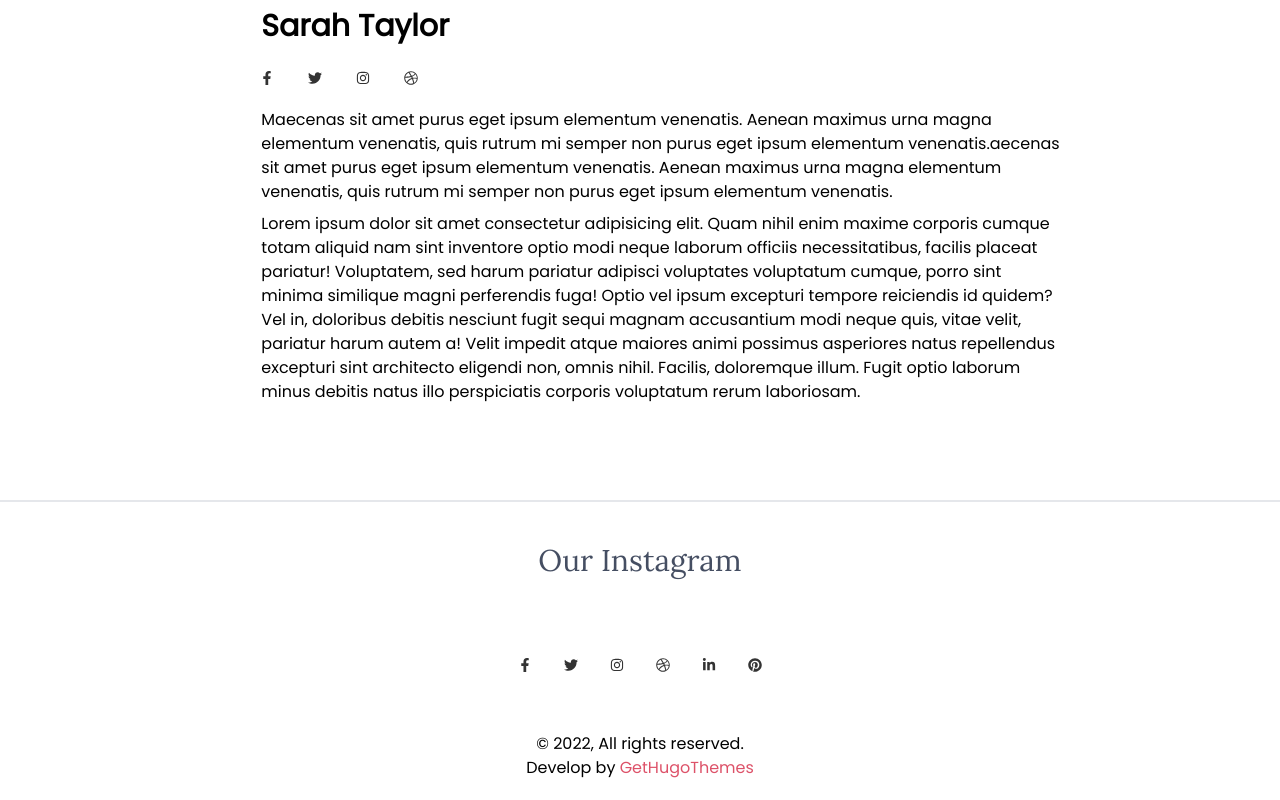
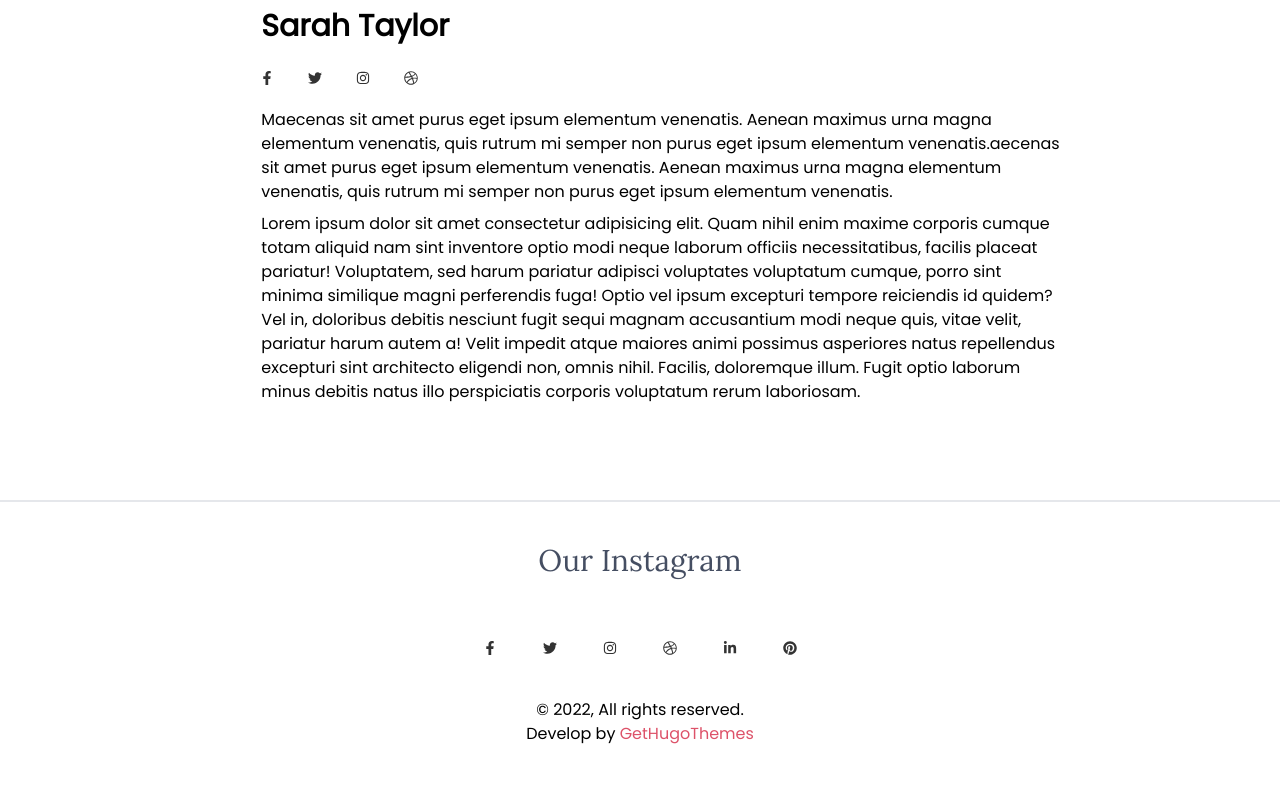
Before and after one commit to medlaam/fornax-nextjs, a Next.js app: page /about in a window 1280 px wide. Shown: the part 509-1309 px from the top of the page. After the commit the page ends 1275 px from the top, so only its background shows below. Built offline with nearby package versions, Linux system fonts and the light colour scheme.

Commit message:
footer and single blog pages link updated

```diff
--- a/components/footer.js
+++ b/components/footer.js
@@ -8,12 +8,12 @@ const Footer = () => {
         <p className={`${styles.heading} mt-5`}>Our Instagram</p>
       </div>
         <ul className={`${styles.icons} mt-10 flex items-center justify-center`}>
-          <li className="m-4"><a href="#"><FaFacebookF /></a></li>
-          <li className="m-4"><a href="#"><FaTwitter /></a></li>
-          <li className="m-4"><a href="#"><FaInstagram /></a></li>
-          <li className="m-4"><a href="#"><FaDribbble /></a></li>
-          <li className="m-4"><a href="#"><FaLinkedinIn /></a></li>
-          <li className="m-4"><a href="#"><FaPinterest /></a></li>
+          <li className="m-4"><a href="/#"><FaFacebookF /></a></li>
+          <li className="m-4"><a href="/#"><FaTwitter /></a></li>
+          <li className="m-4"><a href="/#"><FaInstagram /></a></li>
+          <li className="m-4"><a href="/#"><FaDribbble /></a></li>
+          <li className="m-4"><a href="/#"><FaLinkedinIn /></a></li>
+          <li className="m-4"><a href="/#"><FaPinterest /></a></li>
         </ul>
       <div className="mt-5 text-center">
         <p>© {new Date().getFullYear()}, All rights reserved. <br /> Develop by  <a className={styles.titles} href="">GetHugoThemes</a></p>
--- a/pages/blog/[slug].js
+++ b/pages/blog/[slug].js
@@ -67,7 +67,7 @@ export default function PostPage({ frontmatter: { title, date, tags, name, image
               <li style={{ backgroundColor: '#395693' }} className="ml-5"><a href={`https://www.facebook.com/sharer/sharer.php?u=+https://liberte-blogs.netlify.app/blog/${slug}`} target="_blank" rel="noopener noreferrer"><FaFacebookF /></a></li>
               <li style={{ backgroundColor: '#1C9CEA' }} className="ml-5"><a href={`https://twitter.com/intent/tweet/?text=What%20else%20do%20we%20need%20to%20make%20this%20a%20success%3f&url=+https://liberte-blogs.netlify.app/blog/${slug}`} target="_blank" rel="noopener noreferrer"><FaTwitter /></a></li>
               <li style={{ backgroundColor: '#894DB8' }} className="ml-5"><a href="https://www.instagram.com/" target="_blank" rel="noopener noreferrer"><FaInstagram /></a></li>
-              <li style={{ backgroundColor: '#E34A85' }} className="ml-5"><a href=""><FaDribbble /></a> </li>
+              <li style={{ backgroundColor: '#E34A85' }} className="ml-5"><a href="/#"><FaDribbble /></a> </li>
             </ul>
           </div>
         </div>
@@ -87,7 +87,7 @@ export default function PostPage({ frontmatter: { title, date, tags, name, image
                   <div className="flex mt-6">
                     <div className="sm:mr-4 mr-1">
                       <div className={`flex ${styles.author}`}>
-                        <img src="https://1.gravatar.com/avatar/d278a48fabb0e7ccd38b69e2920c5f99?s=30&d=mm&r=g" />
+                        <img src={authorImage} />
                         <span><Link href={`/about/${r.frontmatter.name}`}><a className="text-gray-500">{r.frontmatter.name}</a></Link></span>
                       </div>
 
@@ -121,7 +121,7 @@ export default function PostPage({ frontmatter: { title, date, tags, name, image
             <li className="ml-5"><a href={`https://www.facebook.com/`}><FaFacebookF /></a></li>
             <li className="ml-5"><a href={`https://twitter.com/`}><FaTwitter /></a></li>
             <li className="ml-5"><a href={`https://instagram.com/`}><FaInstagram /></a></li>
-            <li className="ml-5"><a href="#"><FaDribbble /></a></li>
+            <li className="ml-5"><a href="/#"><FaDribbble /></a></li>
           </ul>
         </div>
       </div>
--- a/styles/footer.module.css
+++ b/styles/footer.module.css
@@ -16,7 +16,7 @@
   color: #dd5269;
 }
 
-.icons a {
+.icons li {
   font-size: 14px;
   padding: 7px;
   color: rgba(0, 0, 0, 0.8);
--- a/styles/singleblog.module.css
+++ b/styles/singleblog.module.css
@@ -101,8 +101,7 @@
   color: rgba(0, 0, 0, 0.8);
 }
 
-.writersLink li:hover {
-  cursor: pointer;
+.writersLink a:hover {
   color: #e1677b;
 }
 
```
